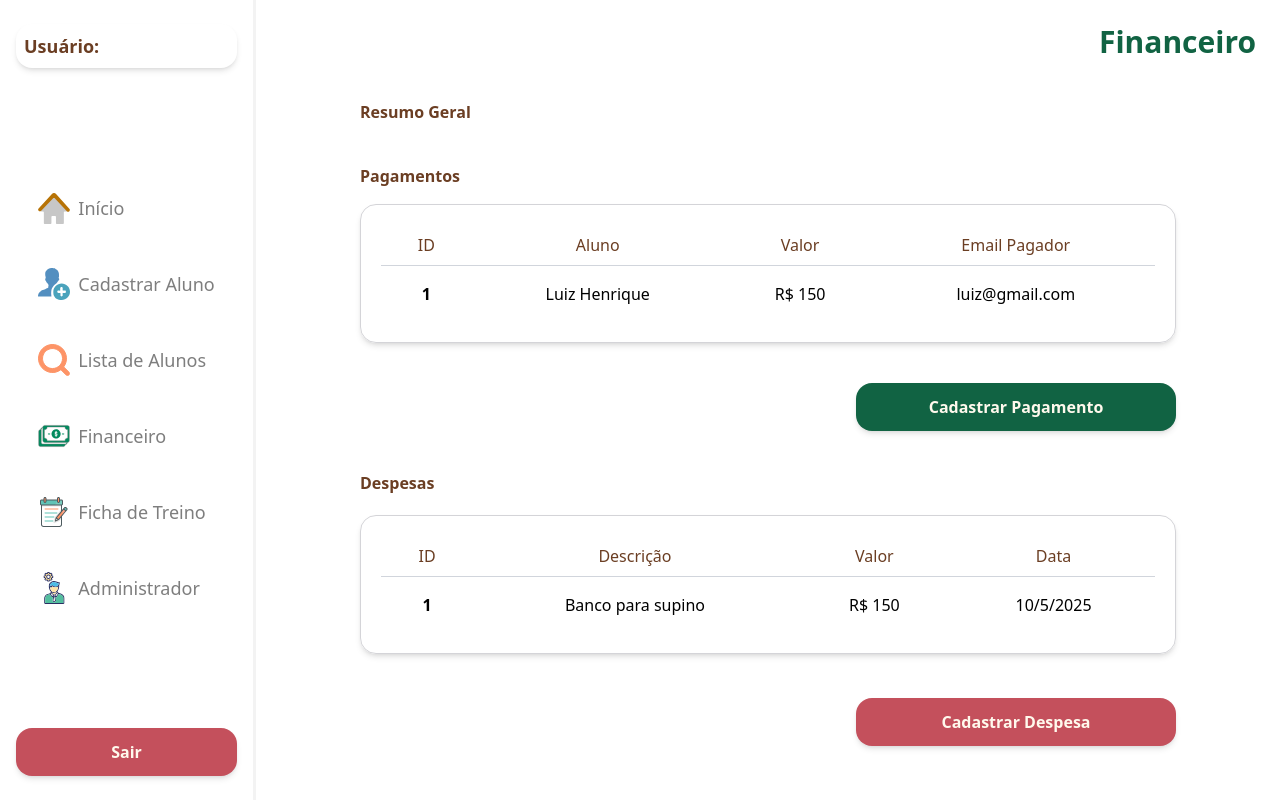
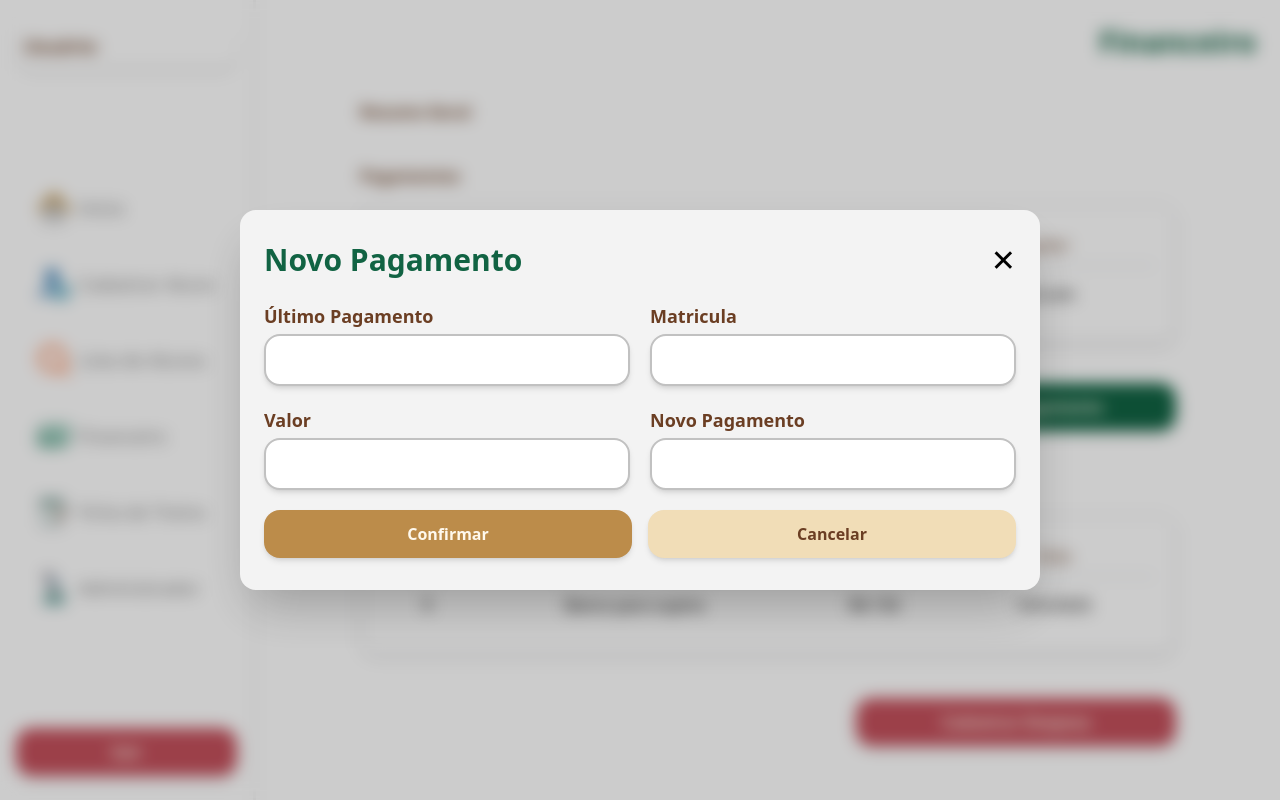
Before and after one commit to LuizHenri16/fitzone-frontend, a Next.js app: page /financeiro in a window 1280 px wide. Both pictures are taken after a click on the button "Cadastrar Pagamento". Built offline with nearby package versions, Linux system fonts and the light colour scheme.

Commit message:
update: Adicionado modal de pagamento e despesa

```diff
--- a/src/app/aluno/page.tsx
+++ b/src/app/aluno/page.tsx
@@ -12,13 +12,16 @@ export default function AlunosPage() {
         <Template pagename="Alunos" onAbrirModal={() => setClienteCadastroModalIsOpen(true)}>
             <TableAlunos />
             <div className="w-full flex flex-col mt-6 gap-5 md:flex-row lg:justify-end">
+
                 <div className="w-full lg:w-[20rem]">
                     <Button name="Cadastrar Aluno" theme="brown" type="button" onClick={() => setClienteCadastroModalIsOpen(true)} />
                     <ClienteModalForm isOpen={clienteCadastroModalIsOpen} onClose={() => setClienteCadastroModalIsOpen(false)} />
                 </div>
+
                 <div className="w-full lg:w-[20rem]">
                     <Button name="Voltar" theme="beige" type="button" onClick={() => router.push("/inicio")} />
                 </div>
+
             </div>
         </Template>
     </div>
--- a/src/app/financeiro/page.tsx
+++ b/src/app/financeiro/page.tsx
@@ -1,8 +1,12 @@
 'use client'
 
-import { Button, TableDespesas, TablePagamentos, Template } from "@/components";
+import { Button, DespesaModalForm, PagamentoModalForm, TableDespesas, TablePagamentos, Template } from "@/components";
+import { useState } from "react";
 
 export default function FinanceiroPage() {
+    const [pagamentoCadastroModalIsOpen, setPagamentoCadastroModalIsOpen] = useState(false);
+    const [despesaCadastroModalIsOpen, setDespesaCadastroModalIsOpen] = useState(false);
+
     return (
         <Template pagename="Financeiro">
             <div>
@@ -14,7 +18,8 @@ export default function FinanceiroPage() {
                 <TablePagamentos />
                 <div className="w-full flex flex-col mt-6 gap-5 md:flex-row lg:justify-end">
                     <div className="w-full lg:w-[20rem]">
-                        <Button name="Cadastrar Pagamento" theme="green" type="button" />
+                        <Button name="Cadastrar Pagamento" theme="green" type="button" onClick={() => {setPagamentoCadastroModalIsOpen(true)}}/>
+                        <PagamentoModalForm isOpen={pagamentoCadastroModalIsOpen} onClose={() => setPagamentoCadastroModalIsOpen(false)} />
                     </div>
                 </div>
             </div>
@@ -24,7 +29,8 @@ export default function FinanceiroPage() {
                 <TableDespesas />
                 <div className="w-full flex flex-col mt-6 gap-5 md:flex-row lg:justify-end">
                     <div className="w-full lg:w-[20rem]">
-                        <Button name="Cadastrar Despesa" theme="red" type="button" />
+                        <Button name="Cadastrar Despesa" theme="red" type="button" onClick={() => {setDespesaCadastroModalIsOpen(true)}}/>
+                        <DespesaModalForm isOpen={despesaCadastroModalIsOpen} onClose={() => setDespesaCadastroModalIsOpen(false)} />
                     </div>
                 </div>
             </div>
--- a/src/components/formikcustom/field/field.tsx
+++ b/src/components/formikcustom/field/field.tsx
@@ -11,7 +11,7 @@ interface TextFieldProps {
     mask?: string;
     type: string;
     htmlFor?: string,
-    placeholder: string
+    placeholder?: string
     theme?: "lined" | "filled";
 }
 
--- /dev/null
+++ b/src/components/forms/despesaModalForm.tsx
@@ -0,0 +1,73 @@
+import { Formik, Form } from "formik";
+import * as Yup from "yup"
+import { SelectField, TextField } from "../formikcustom/field";
+import { Button } from "../button";
+
+interface ModalProps {
+    isOpen: boolean,
+    onClose: () => void;
+}
+
+export const DespesaModalForm: React.FC<ModalProps> = ({ isOpen = false, onClose }) => {
+    if (!isOpen) return null;
+    return (
+        <div >
+            {isOpen && (
+                <div>
+                    <div className="fixed inset-0 z-50 flex items-center px-5 justify-center bg-black/20 backdrop-blur-sm">
+                        <div className="w-full max-w-[50rem] bg-[#F3F3F3] rounded-2xl shadow-2xl px-6 py-8 max-h-[90vh] overflow-y-auto">
+                            <div className="mb-6 flex justify-between">
+                                <h2 className="font-bold text-3xl text-[#116343]">Nova Despesa</h2>
+                                <button onClick={onClose} className="text-3xl hover:text-[#c5c5c5] cursor-pointer">✕</button>
+                            </div>
+                            <Formik
+                                initialValues={
+                                    {
+                                        name: "", senha: "", confirmarSenha: "", nivelAcesso: ""
+                                    }}
+                                validationSchema={
+                                    Yup.object(
+                                        {
+                                            descricao: Yup.string().required("Digite a descrição da despesa"),
+                                            valor: Yup.string().required("Digite o valor da despesa"),
+                                            data: Yup.string().required("Digite a data da despesa"),
+                                        }
+                                    )}
+                                onSubmit={
+                                    async (values, { setSubmitting, resetForm }) => {
+                                        setSubmitting(true);
+                                        try {
+
+                                            resetForm()
+                                        } catch (error: any) {
+
+                                        } finally {
+
+                                        }
+                                    }}>
+                                {({ isSubmitting }) => (
+                                    <Form className="grid grid-cols-1 md:grid-cols-2 gap-5">
+                                        <div>
+                                            <TextField label="Descrição da Despesa" name="descricao" theme="lined" placeholder="Digite a descrição" type="text" />
+                                        </div>
+                                        <div>
+                                            <TextField label="Valor" name="valor" theme="lined" placeholder="R$ 0.00" type="number" />
+                                        </div>
+                                        <div>
+                                            <TextField label="Data da Despesa" name="data" theme="lined" placeholder="Digite a data" type="password" />
+                                        </div>
+                                    </Form>
+                                )}
+                            </Formik>
+
+                            <div className="mt-5 flex flex-col gap-4 md:flex-row">
+                                <Button name="Confirmar" type="submit" theme="brown"></Button>
+                                <Button name="Cancelar" theme="beige" onClick={onClose} />
+                            </div>
+                        </div>
+                    </div>
+                </div>
+            )}
+        </div>
+    )
+}
--- a/src/components/forms/index.ts
+++ b/src/components/forms/index.ts
@@ -1,2 +1,4 @@
 export { ClienteModalForm } from "./clienteModalForm"
 export { UsuarioModalForm } from "./usuarioModalForm"
+export { PagamentoModalForm } from "./pagamentoModalForm"
+export { DespesaModalForm } from "./despesaModalForm"
--- /dev/null
+++ b/src/components/forms/pagamentoModalForm.tsx
@@ -0,0 +1,77 @@
+import { Formik, Form } from "formik";
+import * as Yup from "yup"
+import { SelectField, TextField } from "../formikcustom/field";
+import { Button } from "../button";
+
+interface ModalProps {
+    isOpen: boolean,
+    onClose: () => void;
+}
+
+export const PagamentoModalForm: React.FC<ModalProps> = ({ isOpen = false, onClose }) => {
+    if (!isOpen) return null;
+    return (
+        <div >
+            {isOpen && (
+                <div>
+                    <div className="fixed inset-0 z-50 flex items-center px-5 justify-center bg-black/20 backdrop-blur-sm">
+                        <div className="w-full max-w-[50rem] bg-[#F3F3F3] rounded-2xl shadow-2xl px-6 py-8 max-h-[90vh] overflow-y-auto">
+                            <div className="mb-6 flex justify-between">
+                                <h2 className="font-bold text-3xl text-[#116343]">Novo Pagamento</h2>
+                                <button onClick={onClose} className="text-3xl hover:text-[#c5c5c5] cursor-pointer">✕</button>
+                            </div>
+                            <Formik
+                                initialValues={
+                                    {
+                                        ultimoPagamento: "", matricula: "", data: "", dataNovoPagamento: ""
+                                    }}
+                                validationSchema={
+                                    Yup.object(
+                                        {
+                                            ultimoPagamento: Yup.string().required("Campo de nome obrigatório"),
+                                            matricula: Yup.string().required("Campo de senha obrigatório"),
+                                            data: Yup.string().required("Campo de senha obrigatório"),
+                                            dataNovoPagamento: Yup.string().required("Campo de senha obrigatório"),
+                                        }
+                                    )}
+                                onSubmit={
+                                    async (values, { setSubmitting, resetForm }) => {
+                                        setSubmitting(true);
+                                        try {
+
+                                            resetForm()
+                                        } catch (error: any) {
+
+                                        } finally {
+
+                                        }
+                                    }}>
+                                {({ isSubmitting }) => (
+                                    <Form className="grid grid-cols-1 md:grid-cols-2 gap-5">
+                                        <div>
+                                            <TextField label="Último Pagamento" name="ultimoPagamento" theme="lined" type="text" />
+                                        </div>
+                                        <div>
+                                            <TextField label="Matricula" name="matricula" theme="lined" placeholder="" type="password" />
+                                        </div>
+                                        <div>
+                                            <TextField label="Valor" name="valor" theme="lined" placeholder="" type="password" />
+                                        </div>
+                                        <div>
+                                            <TextField label="Novo Pagamento" name="novoPagamento" theme="lined" placeholder="" type="text" />
+                                        </div>
+                                    </Form>
+                                )}
+                            </Formik>
+
+                            <div className="mt-5 flex flex-col gap-4 md:flex-row">
+                                <Button name="Confirmar" type="submit" theme="brown"></Button>
+                                <Button name="Cancelar" theme="beige" onClick={onClose} />
+                            </div>
+                        </div>
+                    </div>
+                </div>
+            )}
+        </div>
+    )
+}
--- a/src/components/index.ts
+++ b/src/components/index.ts
@@ -7,7 +7,7 @@ export {Button, ShortcutButton, SidebarButton, ActionButton} from './button';
 // FORM COMPONENTS
 export {TextField, SelectField} from './formikcustom/field';
 export {SucessMessageAlert , ErrorMessageAlert } from "./alerts"
-export { ClienteModalForm, UsuarioModalForm } from "./forms"
+export { ClienteModalForm, UsuarioModalForm, PagamentoModalForm, DespesaModalForm } from "./forms"
 
 
 // FITZONE COMPONENTS
```
